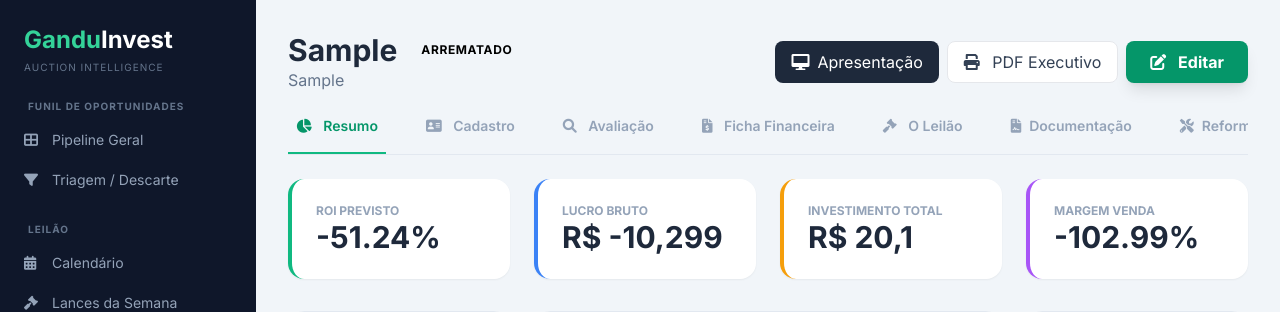
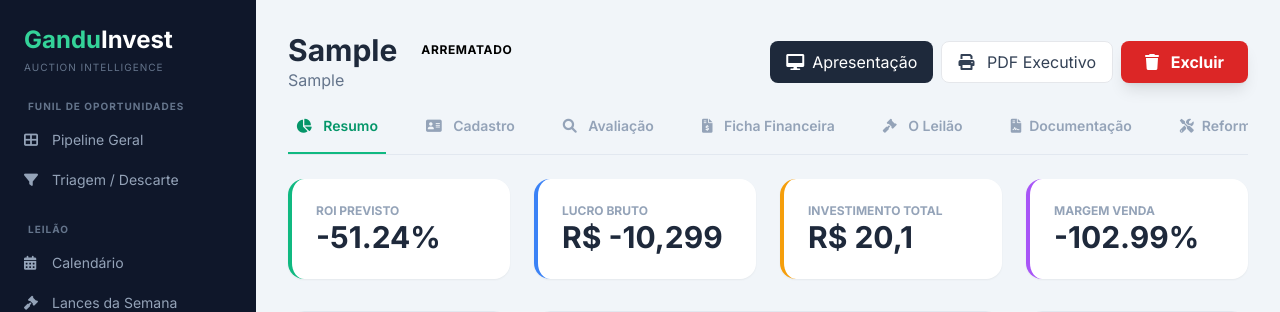
Before and after one commit to VrsEco/GanInv, a Flask app: page /imovel/1 in a window 1280 px wide. Shown: the top 312 px of the page. Run offline with Flask 3, Linux system fonts and the light colour scheme; the visitor is signed in with stand-in values (Sample User, id 1); tables that the repository leaves empty hold one stand-in row (values such as "Sample post"); some libraries are stand-ins or nearby versions.

Commit message:
feat: substituir botão Editar por Excluir no detalhe do imóvel
Adiciona endpoint DELETE /api/imoveis/<id> que remove o imóvel e todos
os registros relacionados (leilões, ficha financeira, documentação,
reformas e anexos). Botão agora vermelho com confirmação antes de excluir.

Co-Authored-By: Claude Sonnet 4.6 <noreply@anthropic.com>

```diff
--- a/src/core/routes/imoveis.py
+++ b/src/core/routes/imoveis.py
@@ -585,6 +585,28 @@ def upload_arquivo(id):
     finally:
         session.close()
 
+@imoveis_bp.route('/<int:id>', methods=['DELETE'])
+def excluir_imovel(id):
+    session = Session()
+    try:
+        i = session.query(Imovel).get(id)
+        if not i:
+            return jsonify({"error": "Não encontrado"}), 404
+
+        session.query(Leilao).filter_by(imovel_id=id).delete()
+        session.query(FichaFinanceira).filter_by(imovel_id=id).delete()
+        session.query(Documentacao).filter_by(imovel_id=id).delete()
+        session.query(Reforma).filter_by(imovel_id=id).delete()
+        session.query(Anexo).filter_by(imovel_id=id).delete()
+        session.delete(i)
+        session.commit()
+        return jsonify({"message": "Imóvel excluído com sucesso"})
+    except Exception as e:
+        session.rollback()
+        return jsonify({"error": str(e)}), 500
+    finally:
+        session.close()
+
 @imoveis_bp.route('/<int:id>/descartar', methods=['POST'])
 def descartar_imovel(id):
     session = Session()
--- a/templates/detalhe.html
+++ b/templates/detalhe.html
@@ -83,8 +83,8 @@
                 <button onclick="window.print()" class="bg-white border text-slate-700 px-4 py-2 rounded-lg hover:bg-slate-50 transition">
                     <i class="fas fa-print mr-2"></i> PDF Executivo
                 </button>
-                <button class="bg-emerald-600 text-white px-6 py-2 rounded-lg font-bold hover:bg-emerald-700 shadow-lg transition">
-                    <i class="fas fa-edit mr-2"></i> Editar
+                <button onclick="excluirImovel()" class="bg-red-600 text-white px-6 py-2 rounded-lg font-bold hover:bg-red-700 shadow-lg transition">
+                    <i class="fas fa-trash mr-2"></i> Excluir
                 </button>
             </div>
         </div>
@@ -1766,6 +1766,19 @@
     </div>
 
     <script>
+        function excluirImovel() {
+            const id = window.location.pathname.split('/').pop();
+            if (!confirm('Tem certeza que deseja excluir este imóvel? Esta ação não pode ser desfeita.')) return;
+            fetch(`/api/imoveis/${id}`, { method: 'DELETE' })
+                .then(r => r.json())
+                .then(data => {
+                    if (data.error) { alert('Erro: ' + data.error); return; }
+                    alert('Imóvel excluído com sucesso!');
+                    window.location.href = '/';
+                })
+                .catch(() => alert('Erro ao excluir imóvel.'));
+        }
+
         function openPresentation() {
             // Populate Presentation Dashboard
             document.getElementById('pres-codigo').innerText = document.getElementById('detail-codigo').innerText;
```
